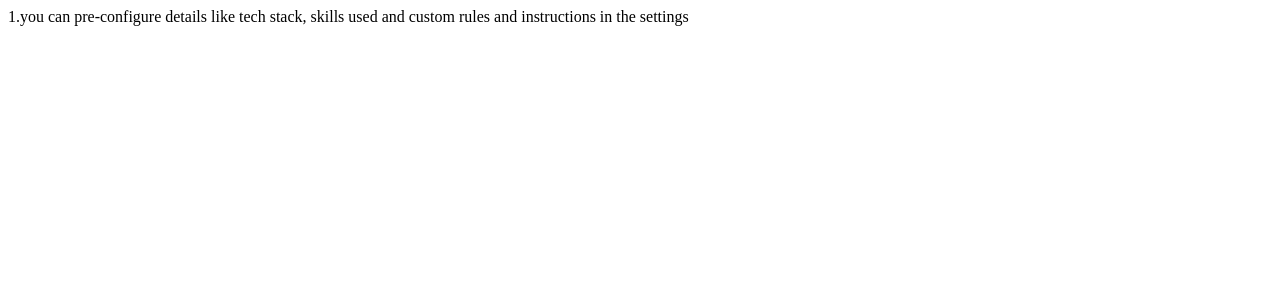
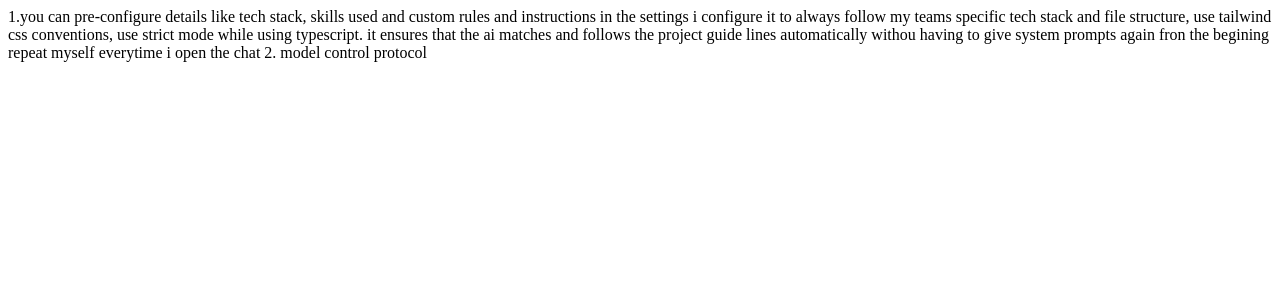
Before and after one commit to bobbyDeepak1415/Traffic_Lights, a React (Vite) app: page / in a window 1280 px wide. Shown: the top 300 px of the page. Built offline with nearby package versions, Linux system fonts and the light colour scheme.

Commit message:
changes made

```diff
--- a/src/Demo.jsx
+++ b/src/Demo.jsx
@@ -4,6 +4,10 @@ const Demo = () => {
   return (
     <div>
     1.you can pre-configure details like tech stack, skills used and custom rules and instructions in the settings
+
+    i configure it to always follow my teams specific tech stack and file structure, use tailwind css conventions, use strict mode while using typescript. it ensures that the ai matches and follows the project guide lines automatically withou having to give system prompts again fron the begining repeat myself everytime i open the chat
+
+    2. model control protocol
     </div>
   )
 }
```
